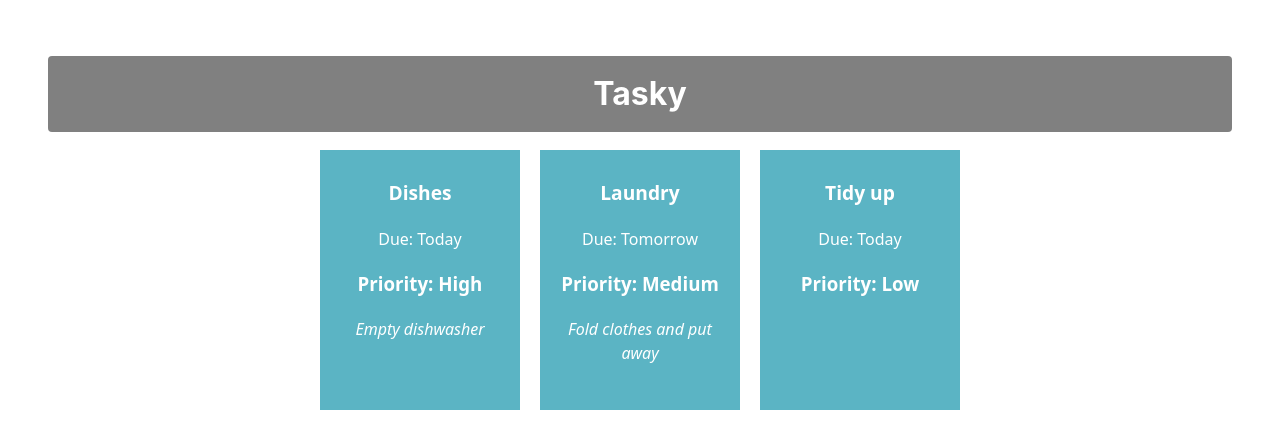
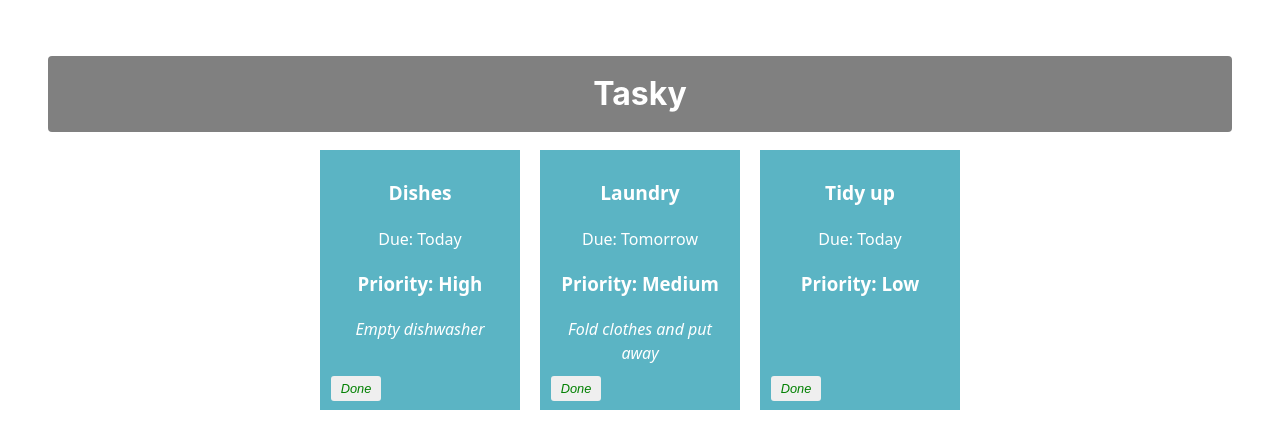
Before and after one commit to gamedina04/react-basics-labs, a React (Vite) app in the folder tasky/: page / in a window 1280 px wide. Shown: the top 448 px of the page. Built offline with nearby package versions, Linux system fonts and the light colour scheme.

Commit message:
Mark task as done

```diff
--- a/tasky/src/App.css
+++ b/tasky/src/App.css
@@ -49,3 +49,20 @@
   font-weight: bold;
   color: red;
 }
+
+button {
+  border: none;
+  border-radius: 3px;
+  font-style: italic;
+  font-size: 0.8em;
+  margin: 4px 6px;
+  width: 50px;
+  height: 25px;
+}
+
+.doneButton {
+  position: absolute;
+  bottom: 5px;
+  left: 5px;
+  color: green;
+}
--- a/tasky/src/App.jsx
+++ b/tasky/src/App.jsx
@@ -6,21 +6,28 @@
 function App() {
   const [ taskState, setTaskState ] = useState({
     tasks: [
-      { id: 1, title:"Dishes", description: "Empty dishwasher", deadline: "Today", priority: "High" },
-      { id: 2, title: "Laundry", description: "Fold clothes and put away", deadline: "Tomorrow", priority: "Medium" },
-      { id: 3, title: "Tidy up", deadline: "Today", priority: "Low" }
+      { id: 1, title:"Dishes", description: "Empty dishwasher", deadline: "Today", priority: "High", done: false },
+      { id: 2, title: "Laundry", description: "Fold clothes and put away", deadline: "Tomorrow", priority: "Medium", done: false },
+      { id: 3, title: "Tidy up", deadline: "Today", priority: "Low", done: false }
     ]
   });
+  const doneHandler = (taskIndex) => {
+    const tasks = [...taskState.tasks];
+    tasks[taskIndex].done = !tasks[taskIndex].done;
+    setTaskState({tasks});
+  }
   return (
     <div className="container">
       <h1>Tasky</h1>
-      {taskState.tasks.map((task) => (
+      {taskState.tasks.map((task, index) => (
     <Task
       title={task.title}
       description={task.description}
       deadline={task.deadline}
       key={task.id}
       priority={task.priority}
+      done={task.done}
+      markDone={() => doneHandler(index)}
     />
   ))}
     </div>
--- a/tasky/src/components/Task.jsx
+++ b/tasky/src/components/Task.jsx
@@ -1,11 +1,12 @@
 const Task = (props) => {
 
     return (
-        <div className="card">
+        <div className="card" style={{backgroundColor: props.done ? 'lightgrey' : '#5bb4c4'}}>
             <p className="title">{props.title}</p>
             <p>Due: {props.deadline}</p>
             <h3>Priority: {props.priority}</h3>
             <p className="description">{props.description}</p>
+            <button onClick={props.markDone} className="doneButton">Done</button>
         </div>
     )
 }
```
